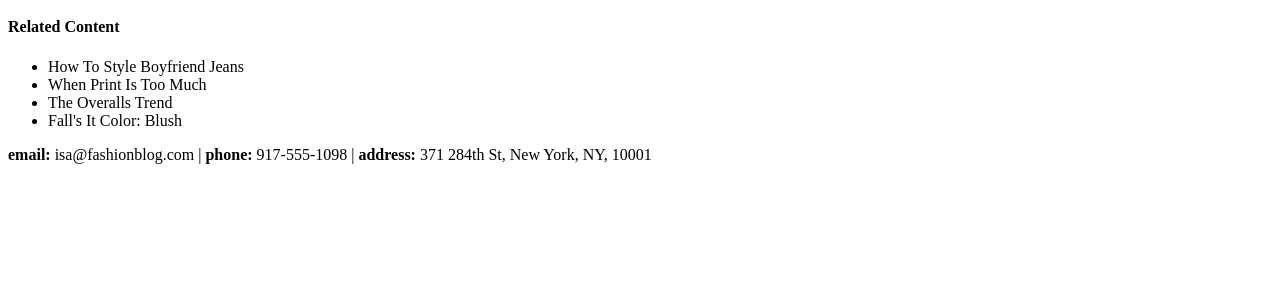
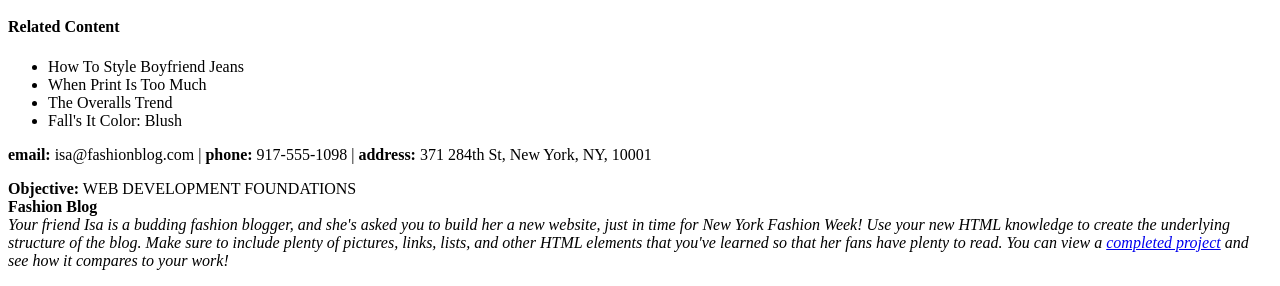
Before and after one commit to Roannej/fashion-blog, a plain HTML site: page index.html in a window 1280 px wide. Shown: the part 1673-1959 px from the top of the page. Before the commit the page ends 1853 px from the top, so only its background shows below. Drawn offline with Linux system fonts and the light colour scheme.

Commit message:
add project objective & completed project sample

```diff
--- a/index.html
+++ b/index.html
@@ -34,5 +34,13 @@
         <p><strong>email:</strong> isa@fashionblog.com | <strong>phone:</strong> 917-555-1098 | <strong>address:</strong> 371 284th St, New York, NY, 10001</p>
       </div>
 
+      <quote><p><strong>Objective&colon;</strong> WEB DEVELOPMENT FOUNDATIONS<br>
+        <strong>Fashion Blog</strong><br>
+        <em>Your friend Isa is a budding fashion blogger, and she's asked you to build her a new website, just in time for New York Fashion Week!
+
+        Use your new HTML knowledge to create the underlying structure of the blog. Make sure to include plenty of pictures, links, lists, and other HTML elements that you've learned so that her fans have plenty to read.
+
+        You can view a <a href="https://content.codecademy.com/courses/learn-html/elements-and-structure/fashion.html" target="_blank">completed project</a> and see how it compares to your work!</em></p></quote>
+
   </body>
   </html>
```
